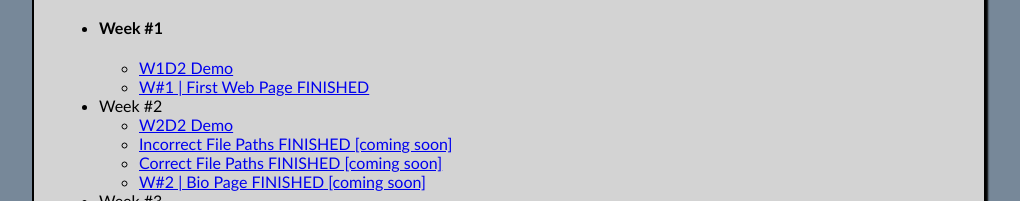
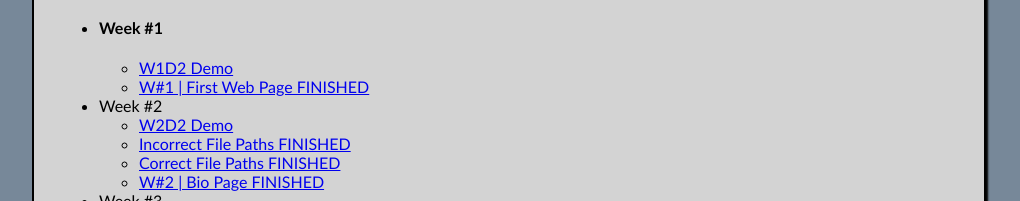
Before and after one commit to newKTruchon/SE111_22_202320, a plain HTML site: page index.html in a window 1280 px wide. Shown: the part 599-800 px from the top of the page, without its empty margins (131-1151 px from the left). Drawn offline with Linux system fonts and the light colour scheme.

Commit message:
w5d1 prep

```diff
--- a/index.html
+++ b/index.html
@@ -89,13 +89,13 @@
                             <a href="week2_demo/index.html">W2D2 Demo</a>
                         </li>
                         <li>
-                            <a href="file-paths-incorrect/index.html">Incorrect File Paths FINISHED [coming soon]</a>
+                            <a href="file-paths-incorrect/index.html">Incorrect File Paths FINISHED</a>
                         </li>
                         <li>
-                            <a href="file-paths-correct/index.html">Correct File Paths FINISHED [coming soon]</a>
+                            <a href="file-paths-correct/index.html">Correct File Paths FINISHED</a>
                         </li>
                         <li>
-                            <a href="w2-bio/index.html">W#2 | Bio Page FINISHED [coming soon]</a>
+                            <a href="w2-bio/index.html">W#2 | Bio Page FINISHED</a>
                         </li>
                     </ul>
                 </li><!--/ end of Week #2-->
```
